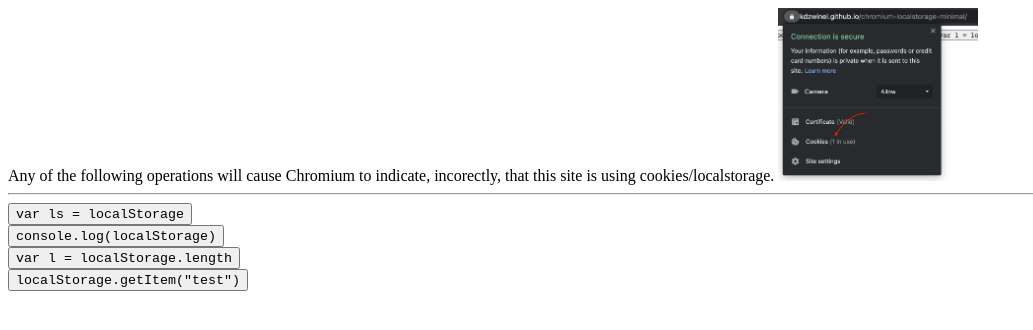
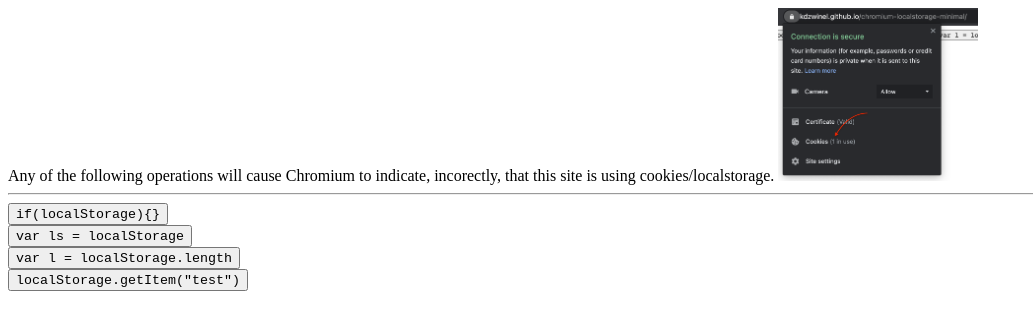
Before and after one commit to kdzwinel/chromium-localstorage-minimal, a plain HTML site: page index.html in a window 1280 px wide. Shown: the whole page, without its empty margins (0-1033 px from the left). Drawn offline with Linux system fonts and the light colour scheme.

Commit message:
Update index.html
Improve examples.

```diff
--- a/index.html
+++ b/index.html
@@ -12,8 +12,8 @@
 
   <hr/>
 
+  <button onclick='if(localStorage){}'><code>if(localStorage){}</code></button><br/>
   <button onclick='var ls = localStorage'><code>var ls = localStorage</code></button><br/>
-  <button onclick='console.log(localStorage)'><code>console.log(localStorage)</code></button><br/>
   <button onclick='var l = localStorage.length'><code>var l = localStorage.length</code></button><br/>
   <button onclick='localStorage.getItem("test")'><code>localStorage.getItem("test")</code></button><br/>
 </body>
```
